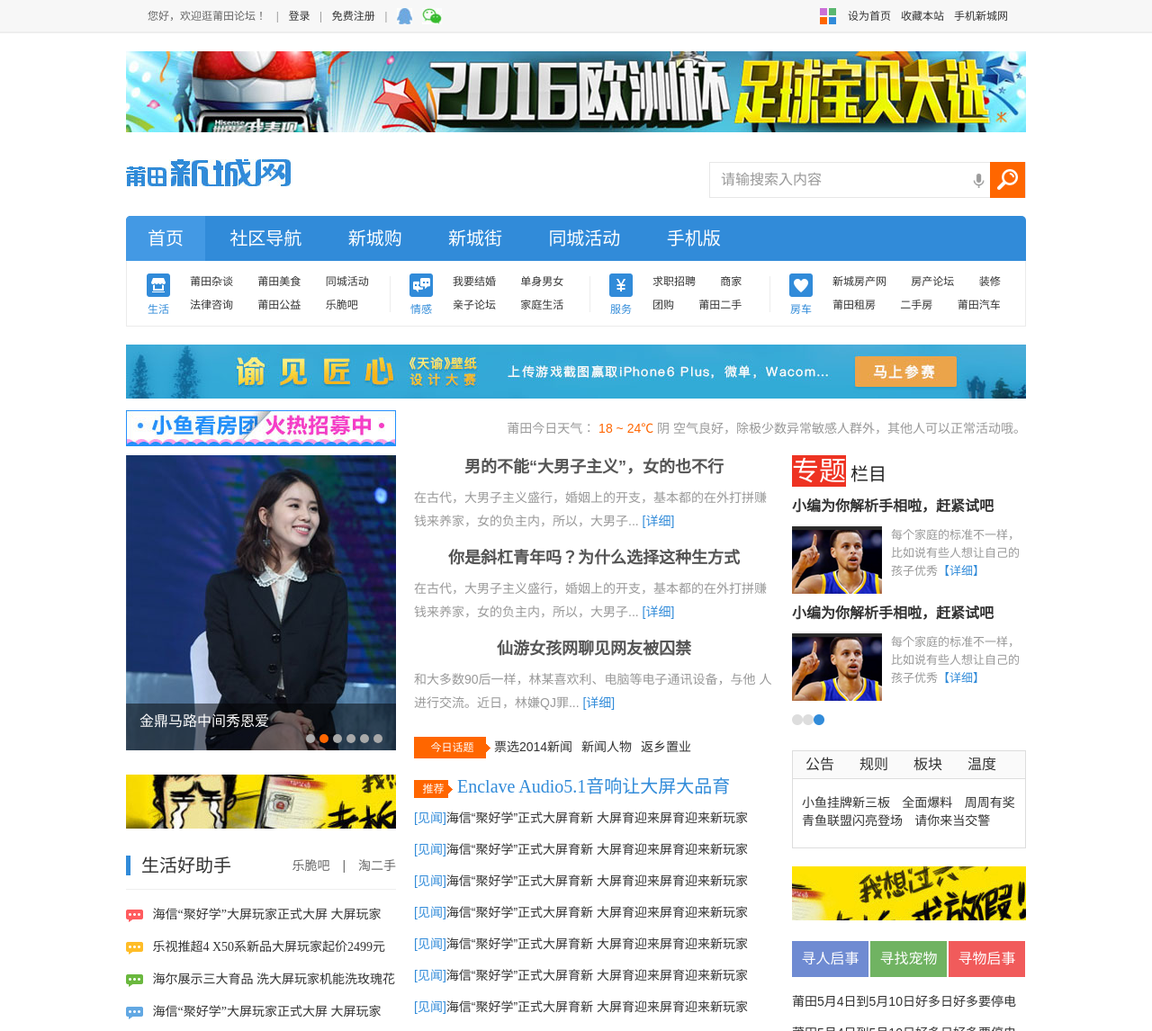
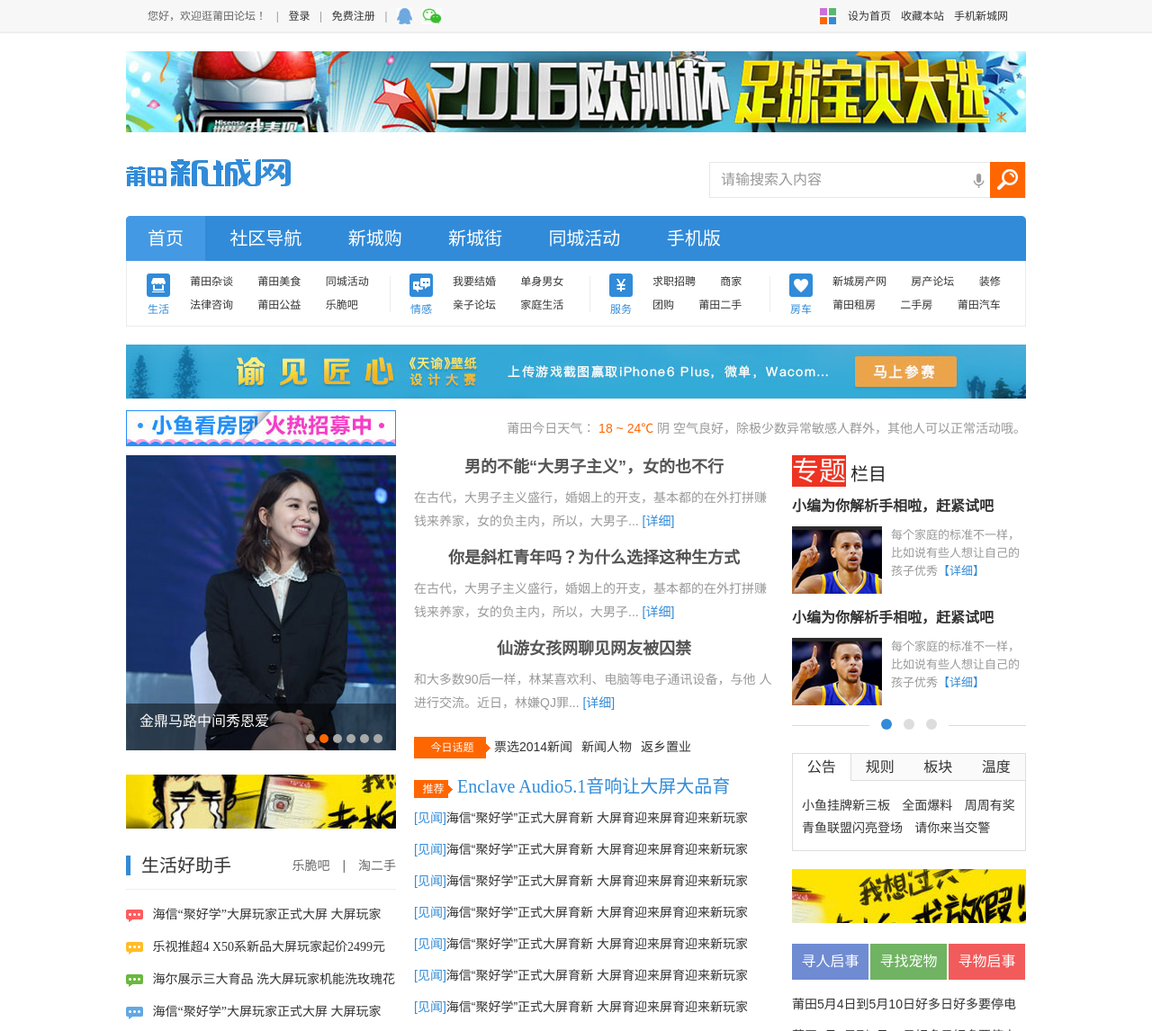
Before and after one commit to Ashley055/xincity, a plain HTML site: page index.html in a window 1280 px wide. Shown: the top 1146 px of the page at 90% size. Drawn offline with Linux system fonts and the light colour scheme.

Commit message:
add tap js

```diff
--- a/index.html
+++ b/index.html
@@ -351,7 +351,8 @@
                     <em>专题</em>栏目
                 </div>
                 <div class="s-tap">
-                    <div class="s-tap-body">
+                    <div class="tap-body">
+                        <div class="current">
                             <div class="pic-text-2 clearfix">
                                 <h4>小编为你解析手相啦，赶紧试吧</h4>
                                 <a href=""><img src="images/kl.png"></a>
@@ -363,31 +364,71 @@
                                 <p>每个家庭的标准不一样，比如说有些人想让自己的孩子优秀<a href="">【详细】</a></p>
                             </div>
                         </div>
-                    <div class="s-tap-menu clearfix">
+                        <div>
+                            <div class="pic-text-2 clearfix">
+                                <h4>小编为你解析手相啦，22222</h4>
+                                <a href=""><img src="images/kl.png"></a>
+                                <p>每个家庭的标准不一样，比如说有些人想让自己的孩子优秀<a href="">【详细】</a></p>
+                            </div>
+                            <div class="pic-text-2 clearfix">
+                                <h4>小编为你解析手相啦，222222</h4>
+                                <a href=""><img src="images/kl.png"></a>
+                                <p>每个家庭的标准不一样，比如说有些人想让自己的孩子优秀<a href="">【详细】</a></p>
+                            </div>
+                        </div>
+                        <div>
+                            <div class="pic-text-2 clearfix">
+                                <h4>小编为你解析手相啦，33333</h4>
+                                <a href=""><img src="images/kl.png"></a>
+                                <p>每个家庭的标准不一样，比如说有些人想让自己的孩子优秀<a href="">【详细】</a></p>
+                            </div>
+                            <div class="pic-text-2 clearfix">
+                                <h4>小编为你解析手相啦，33333</h4>
+                                <a href=""><img src="images/kl.png"></a>
+                                <p>每个家庭的标准不一样，比如说有些人想让自己的孩子优秀<a href="">【详细】</a></p>
+                            </div>
+                        </div>
+                    </div>
+                    <div class="tap-head clearfix">
                         <ul>
-                            <li><img src="images/s-tap-icon.png"></li>
-                            <li><img src="images/s-tap-icon.png"></li>
-                            <li><img src="images/bs-tap-icon.png"></li>
+                            <li class="current"></li>
+                            <li></li>
+                            <li></li>
                         </ul>
                     </div>
                 </div>
                 <div class="node-tap">
                         <div class="tap-head clearfix">
                             <ul>
-                                <li>公告</li>
+                                <li class="current">公告</li>
                                 <li>规则</li>
                                 <li>板块</li>
-                                <li>温度</li>
+                                <li class="last">温度</li>
                             </ul>
                         </div>
                         <div class="tap-body">
-                            <div>
+                            <div class="current">
                                 <p>
                                     <a href="" title="">小鱼挂牌新三板</a>
                                     <a href="" title="">全面爆料</a>
                                     <a href="" title="">周周有奖</a>
                                     <a href="" title="">青鱼联盟闪亮登场</a>
                                     <a href="" title="">请你来当交警</a>
+                                </p>
+                            </div>
+                            <div>
+                                <p>
+                                    <a href="" title="">新三板</a>
+                                </p>
+                            </div>
+                            <div>
+                                <p>
+                                    <a href="" title="">新三板2333</a>
+                                </p>
+                            </div>
+                            <div>
+                                <p>
+                                    <a href="" title="">新三板4444</a>
                                 </p>
                             </div>
                         </div>
@@ -471,7 +512,7 @@
                     </ul>
                 </div>
                 <div class="tap-body">
-                    <div>
+                    <div class="current">
                         <ul class="city-ul clearfix">
                             <li>
                                 <h4>
@@ -1692,6 +1733,15 @@
                 directionNav: false,
                 slideshowSpeed:3000
             });
+
+            //tap
+            $('.tap-head li').click(function(){
+
+                var index = $(this).index();
+                $(this).addClass('current').siblings().removeClass('current');
+                $(this).parents('.tap-head').siblings('.tap-body').children('div').eq(index).addClass('current').siblings().removeClass('current');
+
+            });
         });
     </script>
 </body>
--- a/less/alltype.less
+++ b/less/alltype.less
@@ -566,6 +566,13 @@ body {
     overflow:hidden;
     padding-left: 18px;
     padding-right: 100px;
+  }
+}
+
+.tap-body>div{
+  display: none;
+  &.current{
+    display: block;
   }
 }
 
@@ -846,30 +853,79 @@ body {
       }
     }
     .s-tap{
-      .s-tap-menu{
+      position: relative;
+      .pic-text-2{
+        margin-bottom: 5px;
+      }
+      .tap-head{
         margin: 0 auto;
         margin-top: 15px;
+        position: relative;
+        ul{
+          text-align: center;
+          position: relative;
+          width: 88px;
+          z-index: 10;
+          left:50%;
+          margin-left: -44px;
+          height: 18px;
+          background: #fff;
+        }
+
         li{
-          float: left;
-        }
+          display: inline-block;
+          width: 12px;
+          height: 12px;
+          border-radius: 6px;
+          background: #dddddd;
+          margin-left: 10px;
+          cursor: pointer;
+        }
+        li:first-child{
+          margin-left: 0;
+        }
+        li.current{
+          background: #318bd9;
+        }
+      }
+      .tap-head:after{
+        position: absolute;
+        content: '';
+        width: 260px;
+        border-bottom: 1px solid #dddddd;
+        bottom:10px;
       }
     }
     .node-tap{
-      margin-top: 25px;
+      margin-top: 20px;
       height: 107px;
       border: 1px solid #dddddd;
       .tap-head{
-        background: #fafafa;
         margin-bottom: 15px;
-        border-bottom: 1px solid #dddddd;
         li{
           font-size: 16px;
           color: #333333;
           text-align: center;
           line-height: 30px;
-          width: 60px;
+          width: 25%;
           height: 30px;
           float: left;
+          background: #fafafa;
+          border-bottom: 1px solid #dddddd;
+          box-sizing: border-box;
+          cursor: pointer;
+        }
+        li.current{
+          background: #fff;
+          border-bottom: none;
+          border-right: 1px solid #dddddd;
+          border-left: 1px solid #dddddd;
+        }
+        li:first-child{
+          border-left:none;
+        }
+        li.last{
+          border-right:none;
         }
       }
       .tap-body{
@@ -878,6 +934,10 @@ body {
           color: #343434;
           display: inline-block;
           margin-left: 10px;
+          line-height: 25px;
+        }
+        a:hover{
+          color:#ff6600;
         }
       }
     }
```
Lines whose indentation alone changed are shown as unchanged.
